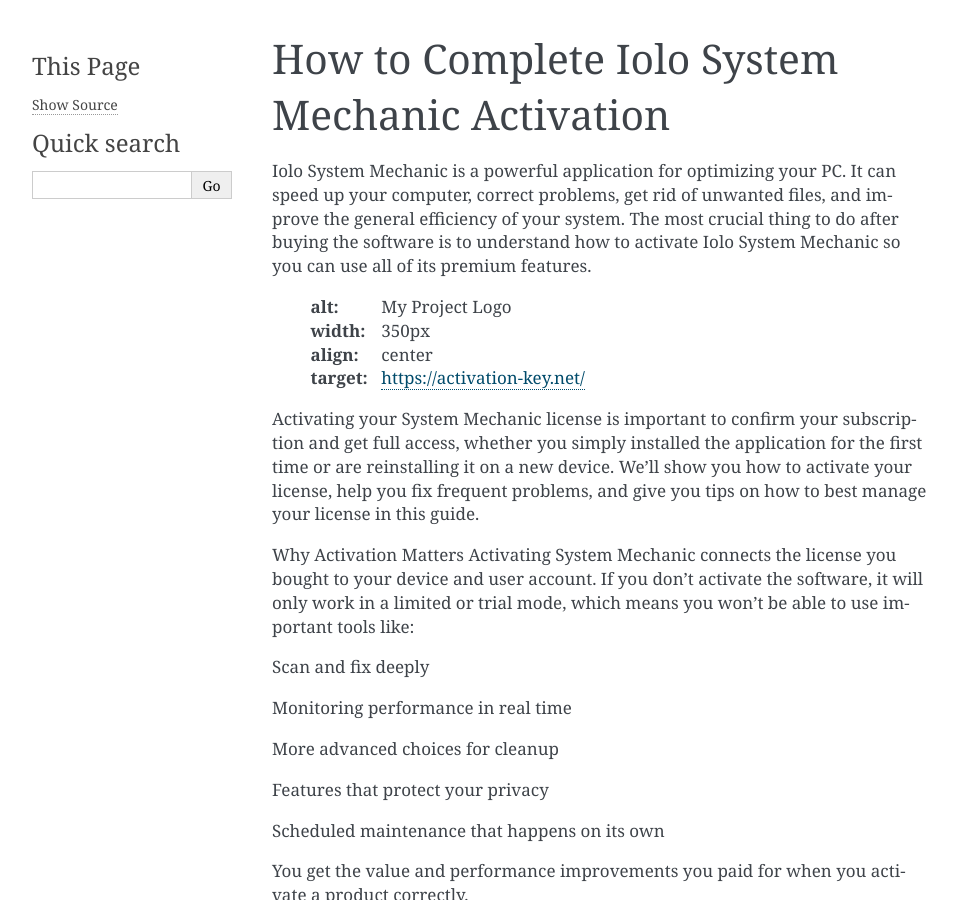
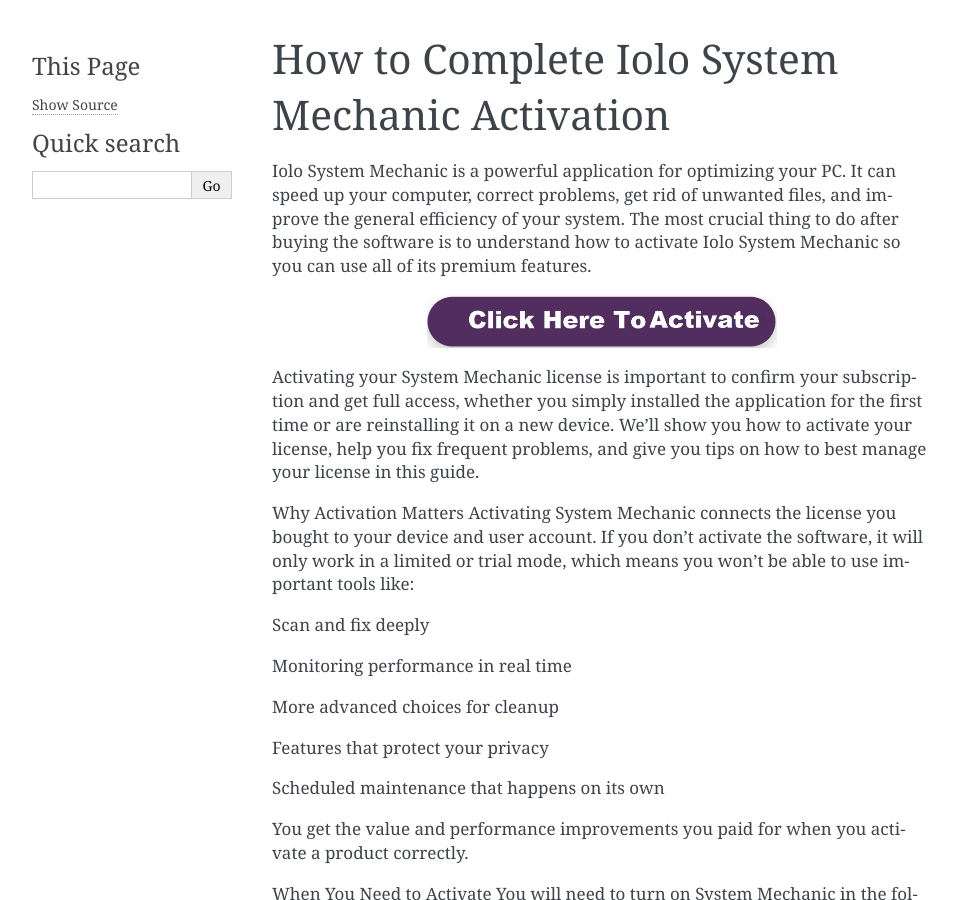
Before and after one commit to Mike124-r/Iolo-System-Mechanic-Activation, a Sphinx documentation site: the page built from docs/index.rst, in a window 1280 px wide and 900 px high. Shown: the whole window, without its empty margins (148-1105 px from the left). Built offline with Sphinx 7.4.7, drawn with Linux system fonts in a browser that asks for light colours.

Commit message:
Update index.rst

```diff
--- a/docs/index.rst
+++ b/docs/index.rst
@@ -8,6 +8,7 @@ How to Complete Iolo System Mechanic Activation
 
 Iolo System Mechanic is a powerful application for optimizing your PC. It can speed up your computer, correct problems, get rid of unwanted files, and improve the general efficiency of your system. The most crucial thing to do after buying the software is to understand how to activate Iolo System Mechanic so you can use all of its premium features.
 
+.. image:: click-activate-in.png
    :alt: My Project Logo
    :width: 350px
    :align: center
```
